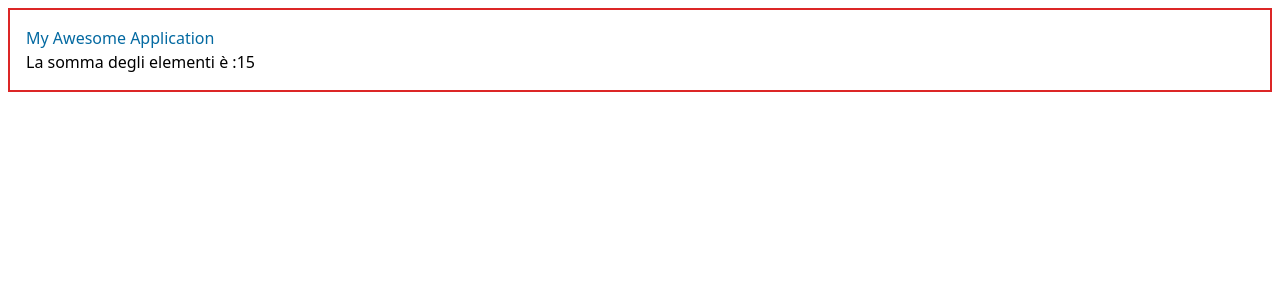
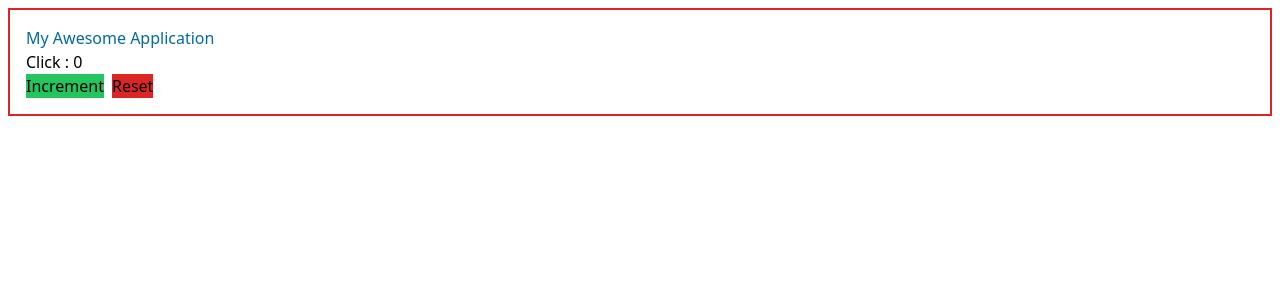
Before and after one commit to RiccardoMannino/Jsx-exercise, a React (Create React App) app in the folder react-exercises/: page / in a window 1280 px wide. Shown: the top 300 px of the page. Built offline with nearby package versions, Linux system fonts and the light colour scheme.

Commit message:
useState-01

```diff
--- a/react-exercises/src/App.js
+++ b/react-exercises/src/App.js
@@ -11,6 +11,7 @@ import { Container } from "./Container";
 import { LanguageContext } from "./LanguageContext";
 import { DisplayLanguage } from "./DisplayLanguage";
 import { Sum } from "./Sum";
+
 export class App extends React.Component {
   state = {
     language: "en",
@@ -39,13 +40,13 @@ export class App extends React.Component {
         <Hello /> */}
         {/* <Message /> */}
         {/* <Welcome name="Riccardo" age={18} /> */}
-        {/* <Counter timeout={1000} incrementBy={1} initialValue={0} />
-        <ClickCounter incrementBy={1} initialValue={0} />
-        <ClickTracker />
+        {/* <Counter timeout={1000} incrementBy={1} initialValue={0} /> */}
+        <ClickCounter />
+        {/* <ClickTracker />
         <InteractiveWelcome name="Riccardo" />
         <Login />
         <UncontrolledLogin /> */}
-        <Sum />
+        {/* <Sum /> */}
         {/* <TodoList>
           {({ id, _inputRef, handleReset, handleReset2, handleTodoList }) => {
             return (
--- a/react-exercises/src/ClickCounter.js
+++ b/react-exercises/src/ClickCounter.js
@@ -1,23 +1,46 @@
 import React from "react";
-import { CounterBotton } from "./CounterBotton";
+import { useState } from "react";
 
-export class ClickCounter extends React.Component {
-  state = {
-    counter: this.props.initialValue,
-  };
+// export class ClickCounter extends React.Component {
+//   state = {
+//     counter: this.props.initialValue,
+//   };
 
-  counterIncrement = () => {
-    this.setState((state) => ({
-      counter: state.counter + this.props.incrementBy,
-    }));
-  };
+//   counterIncrement = () => {
+//     this.setState((state) => ({
+//       counter: state.counter + this.props.incrementBy,
+//     }));
+//   };
 
-  render() {
-    return (
-      <>
-        <h3>Click: {this.state.counter}</h3>
-        <CounterBotton counterIncrement={this.counterIncrement} />
-      </>
-    );
+//   render() {
+//     return (
+//       <>
+//         <h3>Click: {this.state.counter}</h3>
+//         <CounterBotton counterIncrement={this.counterIncrement} />
+//       </>
+//     );
+//   }
+// }
+
+export function ClickCounter({ initialValue = 0 }) {
+  const [counter, setCounter] = useState(initialValue);
+
+  function handleClick() {
+    setCounter((counter) => counter + 1);
   }
+  function handleReset() {
+    setCounter(initialValue);
+  }
+
+  return (
+    <div>
+      <h1>Click : {counter}</h1>
+      <button className="bg-green-500" onClick={handleClick}>
+        Increment
+      </button>
+      <button className="bg-red-600 ml-2" onClick={handleReset}>
+        Reset
+      </button>
+    </div>
+  );
 }
--- a/react-exercises/src/Sum.js
+++ b/react-exercises/src/Sum.js
@@ -1,3 +1,5 @@
+import React from "react";
+
 export function Sum({ numbers = [1, 2, 3, 4, 5] }) {
   return (
     <h1>
```
